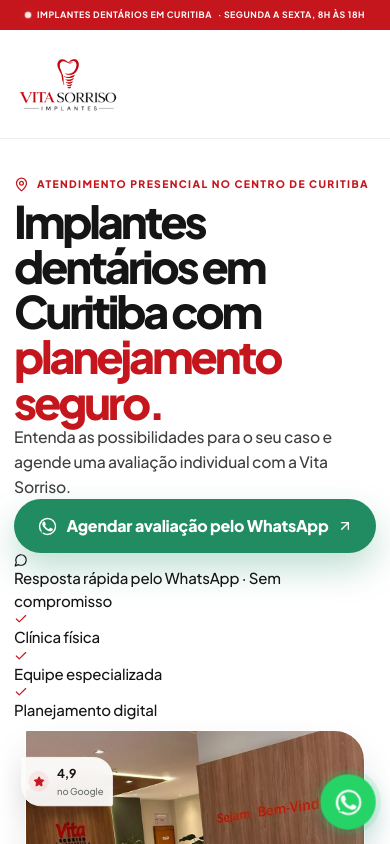
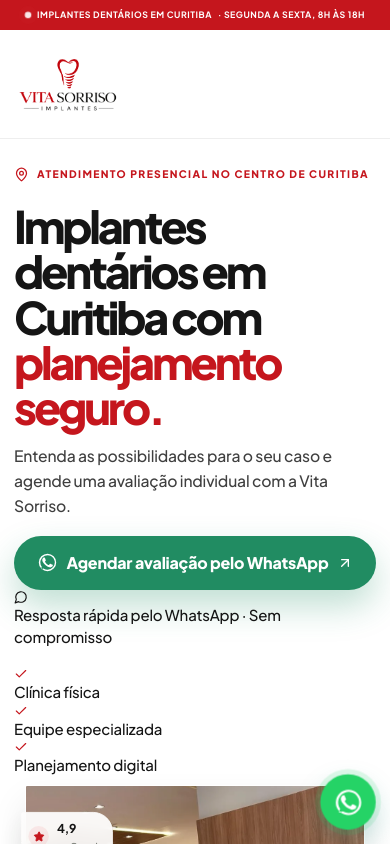
Before and after one commit to vitaodontoimplantes/lp-nova-vita, a React (Vite) app in the folder client/: page / in a window 390 px wide. Shown: the top 844 px of the page. Built offline with nearby package versions, Linux system fonts and the light colour scheme.

Commit message:
Balance above-fold layout across breakpoints

```diff
--- a/client/src/index.css
+++ b/client/src/index.css
@@ -1091,3 +1091,31 @@
     border-radius: 2px 12px 2px 12px;
   }
 }
+
+
+/* Primeira dobra equilibrada: background e blocos acompanham o conteúdo real. */
+.ppc-hero {
+  background: linear-gradient(145deg, #fff 0%, #fff 72%, #fff6f6 100%);
+}
+.ppc-hero > .container {
+  min-height: 0 !important;
+  align-items: center;
+  padding-top: clamp(2.5rem, 4vw, 4.25rem);
+  padding-bottom: clamp(2.5rem, 4vw, 4.25rem);
+}
+@media (min-width: 768px) {
+  .ppc-hero > .container { gap: clamp(2.25rem, 4vw, 4.5rem); }
+  .ppc-hero-visual.clinic-hero-gallery { align-self: center; }
+}
+@media (max-width: 767px) {
+  .ppc-hero > .container {
+    padding-top: 1.6rem;
+    padding-bottom: 1.75rem;
+    gap: 1.2rem;
+  }
+  .ppc-hero .hero-location { margin-bottom: 0; }
+  .ppc-hero h1 { margin-top: 1rem; }
+  .ppc-hero p { margin-top: .85rem; }
+  .hero-cta-row { margin-top: 1.1rem; }
+  .ppc-hero .mt-8 { margin-top: 1.15rem; }
+}
```
